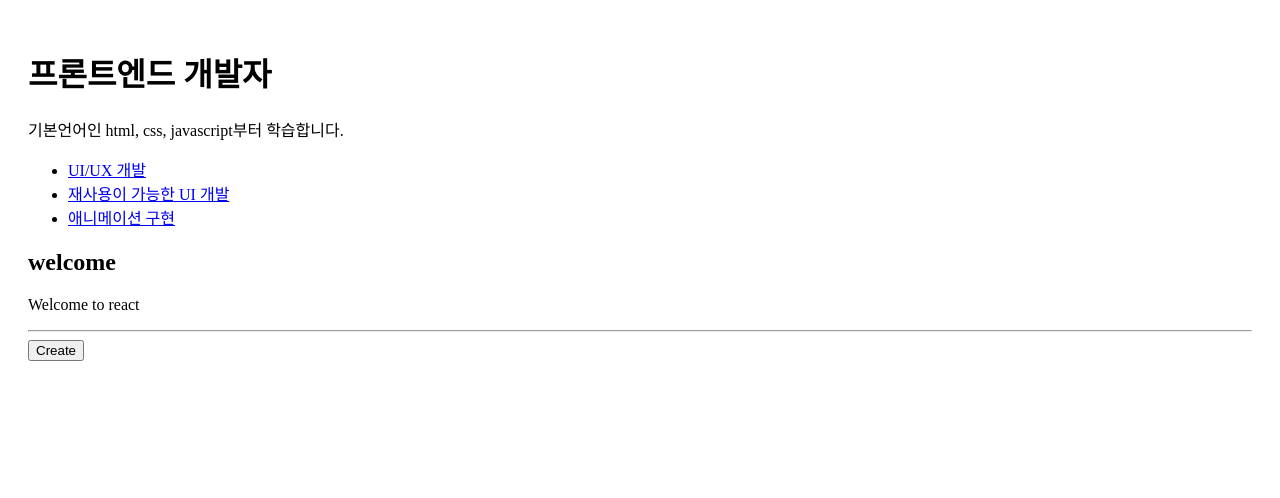
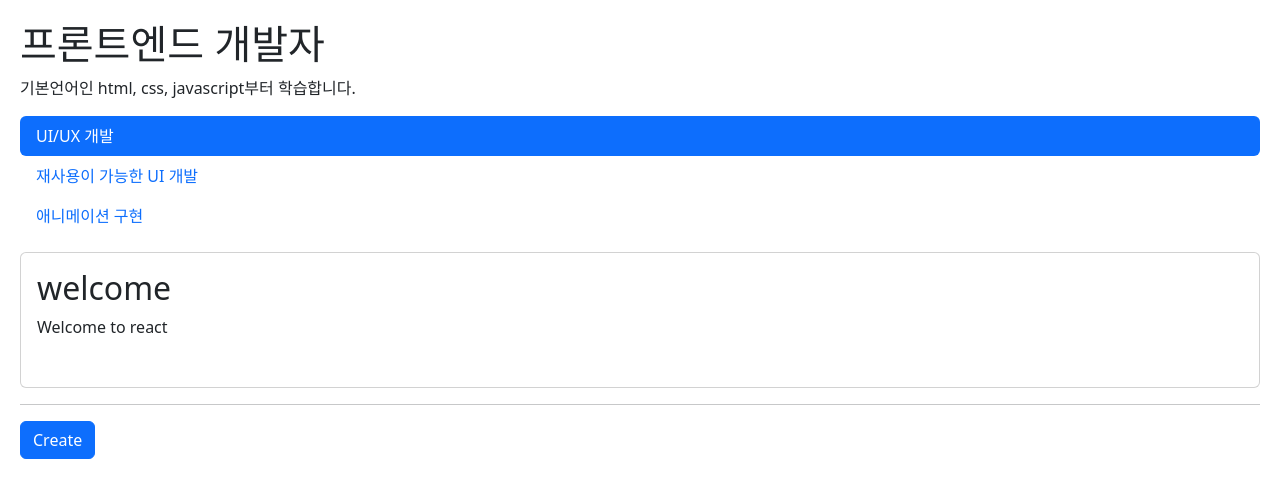
Before and after one commit to wwg98/react-basic, a React (Vite) app: page / in a window 1280 px wide. Shown: the top 498 px of the page. Built offline with nearby package versions, Linux system fonts and the light colour scheme.

Commit message:
feat : integrate Bootstrap for improved styling and enhance component layouts

```diff
--- a/index.html
+++ b/index.html
@@ -5,6 +5,11 @@
     <link rel="icon" type="image/svg+xml" href="/favicon.svg" />
     <meta name="viewport" content="width=device-width, initial-scale=1.0" />
     <title>react-basic</title>
+    <link
+      href="https://cdn.jsdelivr.net/npm/bootstrap@5.3.8/dist/css/bootstrap.min.css"
+      rel="stylesheet"
+      integrity="sha384-sRIl4kxILFvY47J16cr9ZwB07vP4J8+LH7qKQnuqkuIAvNWLzeN8tE5YBujZqJLB"
+      crossorigin="anonymous" />
   </head>
   <body>
     <div id="root"></div>
--- a/src/App.jsx
+++ b/src/App.jsx
@@ -118,7 +118,7 @@
           setMode("welcome");
         }}
       />
-      <Nav data={content} onChangeMode={handleChangeMode} />
+      <Nav id={id} data={content} onChangeMode={handleChangeMode} />
       {renderArticle()}
       <hr />
       <Controls
--- a/src/components/MyArticle.jsx
+++ b/src/components/MyArticle.jsx
@@ -1,14 +1,24 @@
 function MyArticle({ title, desc, difficultyLevel, onChangeMode, onDelete }) {
   console.log("MyArticle render");
   return (
-    <section>
-      <article>
-        <h2>{title}</h2>
-        <p>{desc}</p>
+    <section className="card mt-3 mb-3">
+      <article className="card-body">
+        <h2 className="card-title">{title}</h2>
+        <p className="card-text">{desc}</p>
         {difficultyLevel && <p>난이도 : {difficultyLevel}</p>}
       </article>
-      {onChangeMode && <button onClick={onChangeMode}>수정</button>}
-      {onDelete && <button onClick={onDelete}>삭제</button>}
+      <div className="d-flex justify-content-end p-3 gap-1">
+        {onChangeMode && (
+          <button className="btn btn-secondary btn-sm" onClick={onChangeMode}>
+            수정
+          </button>
+        )}
+        {onDelete && (
+          <button className="btn btn-danger btn-sm" onClick={onDelete}>
+            삭제
+          </button>
+        )}
+      </div>
     </section>
   );
 }
--- a/src/components/Nav.jsx
+++ b/src/components/Nav.jsx
@@ -1,10 +1,11 @@
 import { memo } from "react";
-const Nav = memo(function Nav({ data, onChangeMode }) {
+const Nav = memo(function Nav({ id, data, onChangeMode }) {
   console.log("Nav render");
   const lists = data.map(d => (
-    <li key={d.id}>
+    <li key={d.id} className="nav-item">
       <a
         href={`/${d.id}`}
+        className={`nav-link ${d.id === id ? `active` : ``}`}
         onClick={e => {
           e.preventDefault();
           onChangeMode(d.id);
@@ -15,7 +16,7 @@
   ));
   return (
     <nav>
-      <ul>{lists}</ul>
+      <ul className="nav flex-column nav-pills">{lists}</ul>
     </nav>
   );
 });
--- a/src/components/controls.jsx
+++ b/src/components/controls.jsx
@@ -3,6 +3,7 @@
   return (
     <div className="menu">
       <button
+        className="btn btn-primary"
         onClick={() => {
           onChangeMode();
         }}>
```
